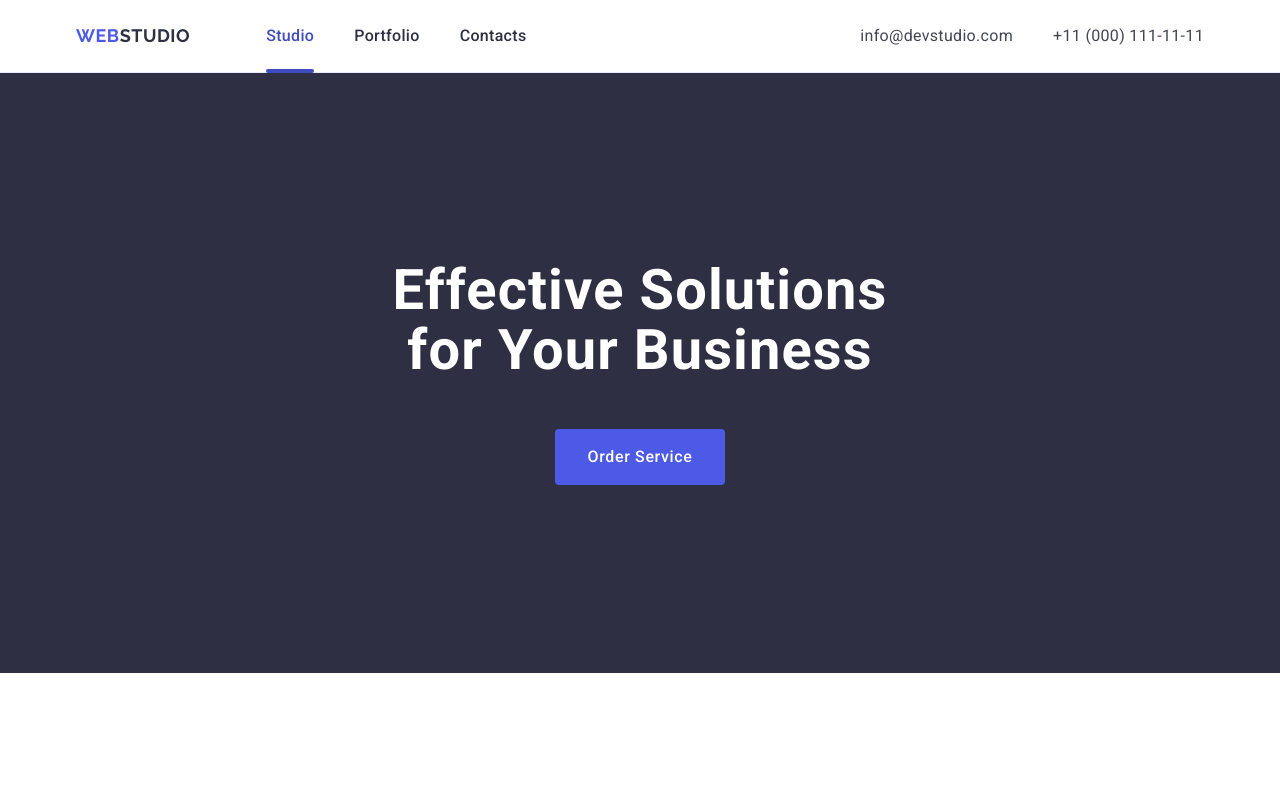
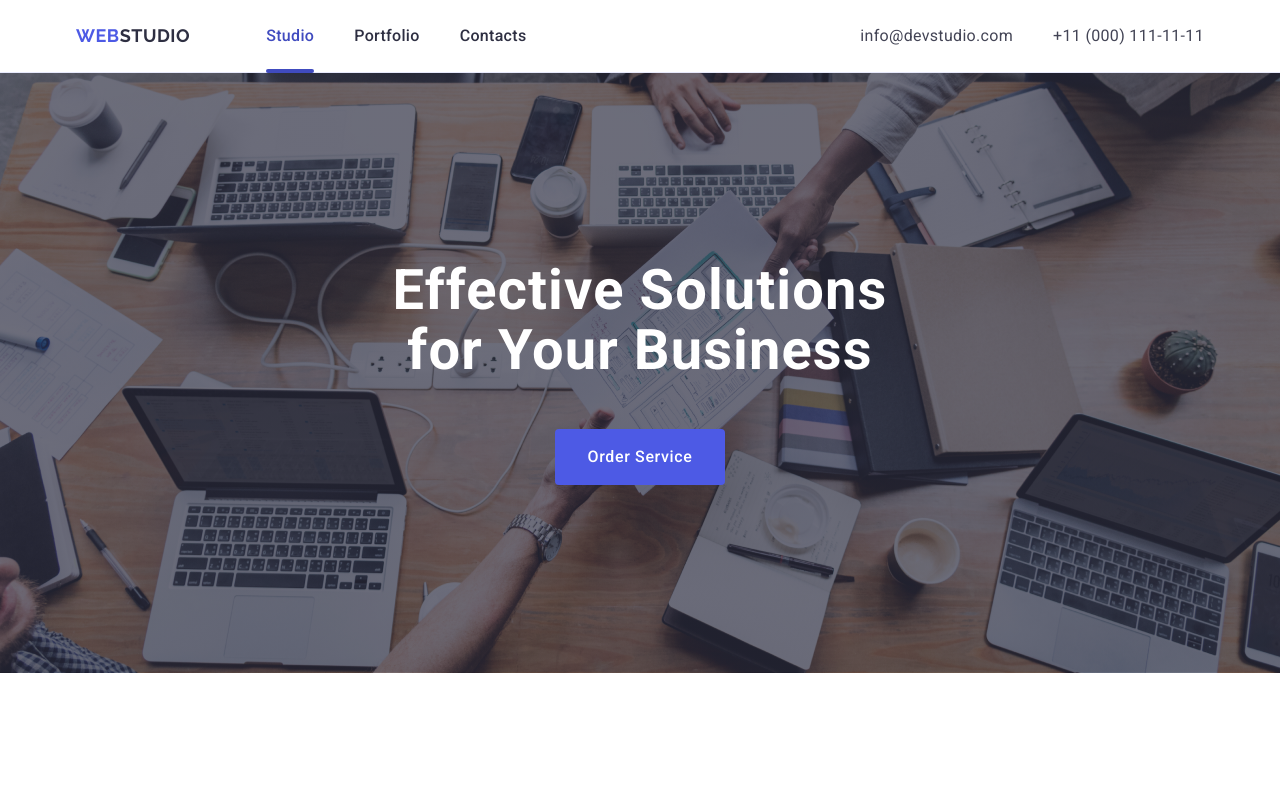
Before and after one commit to ArturVedmedenko/goit-markup-hw-04, a plain HTML site: page index.html in a window 1280 px wide. Shown: the top 789 px of the page. Drawn offline with nearby package versions, Linux system fonts and the light colour scheme; the site is published under a folder, as on GitHub Pages, so addresses that start at the root find nothing.

Commit message:
the third attempt

```diff
--- a/css/styles.css
+++ b/css/styles.css
@@ -127,7 +127,7 @@ body {
       rgba(46, 47, 66, 0.7),
       rgba(46, 47, 66, 0.7)
     ),
-    url(/images/people-office-hero-background.jpg);
+    url(../images/people-office-hero-background.jpg);
   background-position: center;
   background-repeat: no-repeat;
   background-size: cover;
```
